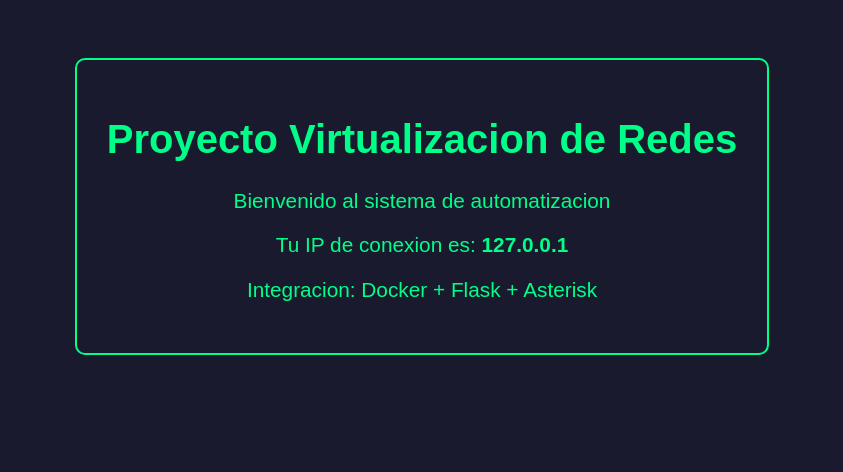
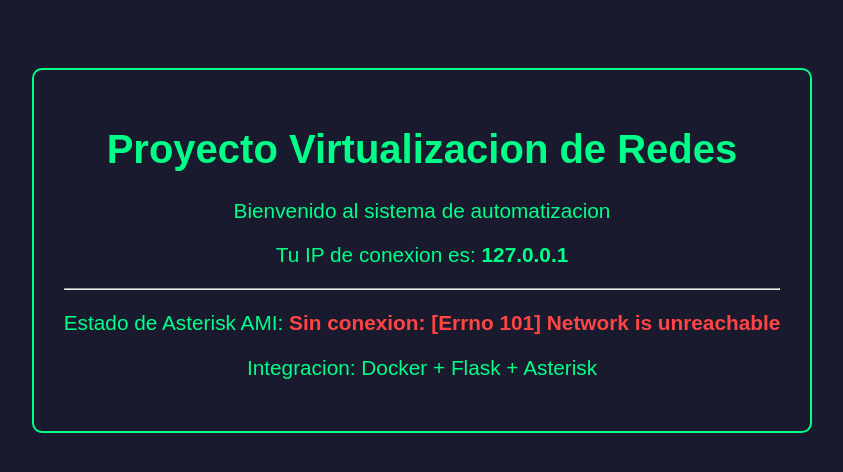
Before and after one commit to aperezp85/ResdesVir_ub-docker-ast-flask, a Flask app: page / in a window 1280 px wide. Shown: the top 472 px of the page, without its empty margins (218-1061 px from the left). Run offline with Flask 3, Linux system fonts and the light colour scheme; data that the repository does not hold is empty.

Commit message:
integracion real Flask con Asterisk AMI

```diff
--- a/flask-app/app.py
+++ b/flask-app/app.py
@@ -1,12 +1,44 @@
 from flask import Flask, render_template, request
-import requests
+import socket
+import os
 
 app = Flask(__name__)
+
+def get_asterisk_status():
+    try:
+        host = os.environ.get('ASTERISK_HOST', 'asterisk')
+        port = int(os.environ.get('ASTERISK_PORT', 5038))
+        user = os.environ.get('ASTERISK_USER', 'flask')
+        password = os.environ.get('ASTERISK_PASS', 'flask123')
+
+        s = socket.socket(socket.AF_INET, socket.SOCK_STREAM)
+        s.settimeout(5)
+        s.connect((host, port))
+
+        banner = s.recv(1024).decode()
+
+        login = f"Action: Login\r\nUsername: {user}\r\nSecret: {password}\r\n\r\n"
+        s.send(login.encode())
+        response = s.recv(1024).decode()
+
+        ping = "Action: Ping\r\n\r\n"
+        s.send(ping.encode())
+        pong = s.recv(1024).decode()
+
+        s.close()
+
+        if 'Pong' in pong:
+            return 'Conectado y activo'
+        return 'Conectado'
+
+    except Exception as e:
+        return f'Sin conexion: {str(e)}'
 
 @app.route('/')
 def index():
     ip = request.remote_addr
-    return render_template('index.html', ip=ip)
+    asterisk_status = get_asterisk_status()
+    return render_template('index.html', ip=ip, asterisk_status=asterisk_status)
 
 if __name__ == '__main__':
     app.run(host='0.0.0.0', port=8000)
--- a/flask-app/templates/index.html
+++ b/flask-app/templates/index.html
@@ -18,7 +18,10 @@
             padding: 30px;
             display: inline-block;
             border-radius: 10px;
+            margin: 10px;
         }
+        .status-ok { color: #00ff88; }
+        .status-err { color: #ff4444; }
     </style>
 </head>
 <body>
@@ -26,6 +29,12 @@
         <h1>Proyecto Virtualizacion de Redes</h1>
         <p>Bienvenido al sistema de automatizacion</p>
         <p>Tu IP de conexion es: <strong>{{ ip }}</strong></p>
+        <hr>
+        <p>Estado de Asterisk AMI:
+            <strong class="{% if 'activo' in asterisk_status %}status-ok{% else %}status-err{% endif %}">
+                {{ asterisk_status }}
+            </strong>
+        </p>
         <p>Integracion: Docker + Flask + Asterisk</p>
     </div>
 </body>
```
Also changed, not shown: docker-compose.yml (+9 -2 lines), 2 other files.
